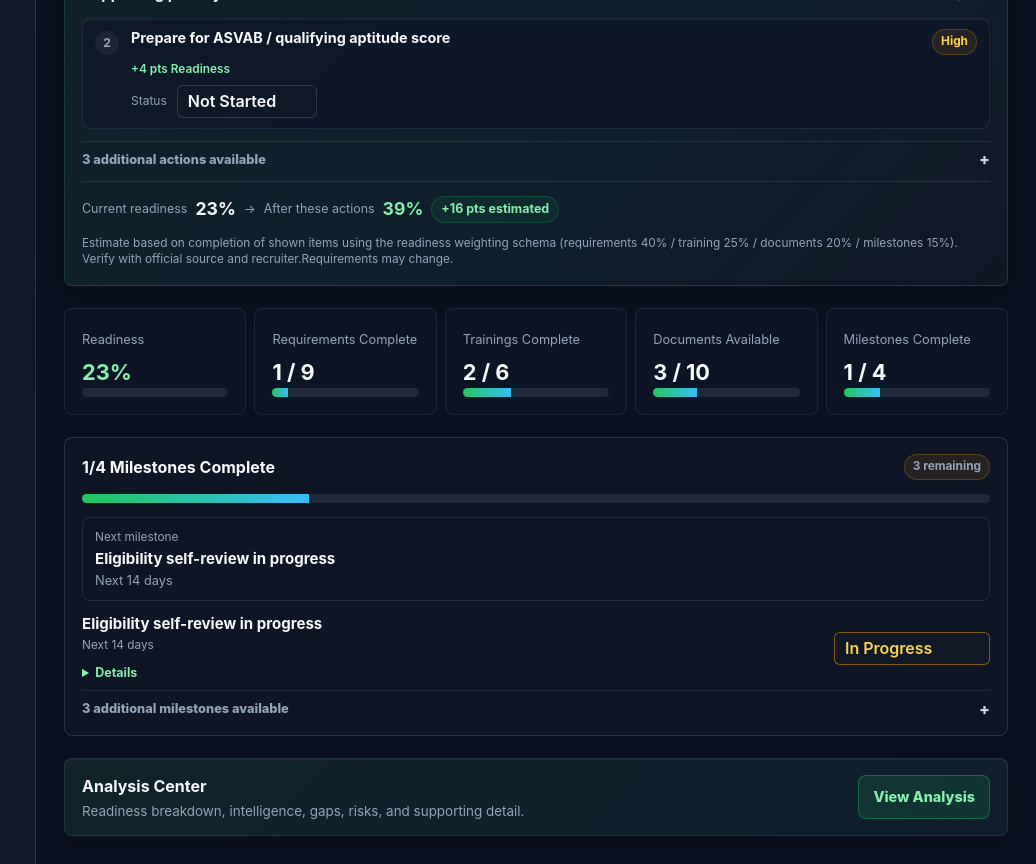
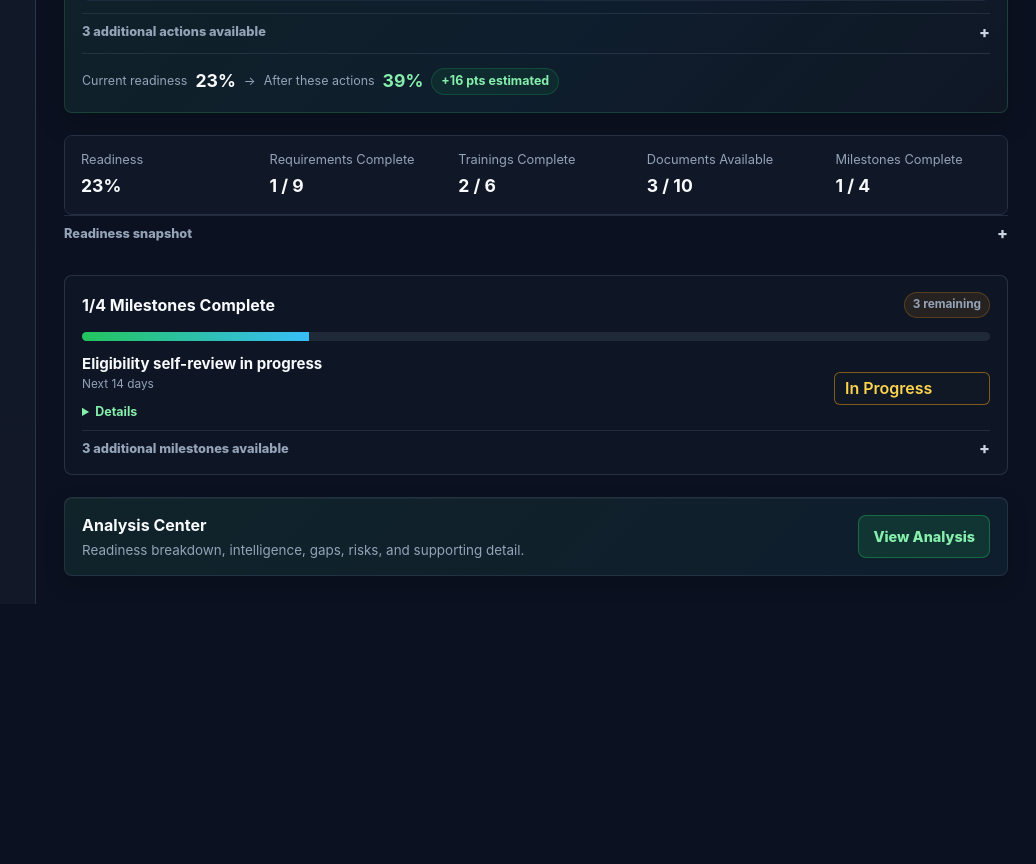
Before and after one commit to omarmanas/career-readiness-platform, a React (Vite) app: page / in a window 1280 px wide. Shown: the part 780-1644 px from the top of the page, without its empty margins (244-1280 px from the left). After the commit the page ends 1384 px from the top, so only its background shows below. Built offline with nearby package versions, Linux system fonts and the light colour scheme.

Commit message:
ux(sprint-58): recompose dashboard into mission briefing

```diff
--- a/src/App.css
+++ b/src/App.css
@@ -1100,6 +1100,15 @@
   font-size: 1.1rem;
 }
 
+.dashboard-briefing-summary {
+  grid-template-columns: repeat(5, minmax(0, 1fr));
+}
+
+.readiness-snapshot-details {
+  display: grid;
+  gap: 10px;
+}
+
 .list-row,
 .table-row,
 .category-card,
--- a/src/components/ActionCenterPanel.tsx
+++ b/src/components/ActionCenterPanel.tsx
@@ -192,6 +192,8 @@
           </div>
           <Badge label={`${blockers.length} ${getText(language, 'gating')}`} tone="danger" />
         </div>
+        <details className="next-actions-more">
+          <summary>{blockers.length} blocker details available</summary>
           <div className="blockers-list">
             {blockers.map((blocker) => {
               const req = selectedTrack.requirements.find((r) => r.id === blocker.id)
@@ -255,6 +257,7 @@
             {getText(language, 'verifyOfficialSourceRecruiter')}.{' '}
             {getText(language, 'requirementsMayChange')}.
           </p>
+        </details>
       </section>
     )
 
@@ -316,11 +319,6 @@
               {getText(language, 'estimated')}
             </span>
           </div>
-            <p className="intel-note">
-              {getText(language, 'projectionEstimateNote')}{' '}
-              {getText(language, 'verifyOfficialSourceRecruiter')}.
-              {getText(language, 'requirementsMayChange')}.
-            </p>
         </div>
       </>
     )}
--- a/src/components/CoachBriefCard.tsx
+++ b/src/components/CoachBriefCard.tsx
@@ -1,7 +1,7 @@
 import { getText, type Language } from '../i18n'
 import type { CareerTrack } from '../types'
 import { getRecommendationSet } from '../utils/recommendations'
-import { calculateReadinessScore, getNextMilestone } from '../utils/readiness'
+import { getNextMilestone } from '../utils/readiness'
 
 interface CoachBriefCardProps {
   selectedTrack: CareerTrack
@@ -13,14 +13,11 @@
 }
 
 export function CoachBriefCard({ selectedTrack, language }: CoachBriefCardProps) {
-  const score = calculateReadinessScore(selectedTrack)
   const { blockers, nextActions } = getRecommendationSet(selectedTrack, 5, language)
   const nextMilestone = getNextMilestone(selectedTrack.milestones)
 
   const primaryBlocker = blockers[0]
   const nextAction = nextActions[0]
-
-  const readinessLine = fill(getText(language, 'coachReadinessLine'), { score: String(score) })
 
   const blockerLine = primaryBlocker
     ? fill(getText(language, 'coachBlockerLine'), { blocker: primaryBlocker.title })
@@ -40,7 +37,6 @@
   return (
     <article className="coach-brief-card" aria-label={getText(language, 'coachBrief')}>
       <span className="coach-brief-kicker">{getText(language, 'coachBrief')}</span>
-      <p className="coach-brief-line">{readinessLine}</p>
       <p className="coach-brief-line">{blockerLine}</p>
       <p className="coach-brief-line">{focusLine}</p>
     </article>
--- a/src/components/DashboardView.tsx
+++ b/src/components/DashboardView.tsx
@@ -24,7 +24,6 @@
   trackTone,
 } from '../utils/display'
 import { getRecommendationSet } from '../utils/recommendations'
-import { getTrackDisplayName } from '../utils/localizedDisplay'
 import {
   calculateReadinessScore,
   getAvailableDocumentCount,
@@ -101,8 +100,25 @@
     (milestone) => milestone.id !== nextMilestone?.id,
   )
   const completedMilestones = getCompletedMilestoneCount(selectedTrack.milestones)
+  const completedRequirements = getCompletedRequirementCount(selectedTrack.requirements)
+  const completedTraining = getCompletedTrainingCount(selectedTrack.trainingPlan)
+  const availableDocuments = getAvailableDocumentCount(selectedTrack.documentChecklist)
   const totalMilestones = selectedTrack.milestones.length
   const remainingMilestones = Math.max(0, totalMilestones - completedMilestones)
+  const requirementsProgress =
+    selectedTrack.requirements.length > 0
+      ? Math.round((completedRequirements / selectedTrack.requirements.length) * 100)
+      : 0
+  const trainingProgress =
+    selectedTrack.trainingPlan.length > 0
+      ? Math.round((completedTraining / selectedTrack.trainingPlan.length) * 100)
+      : 0
+  const documentProgress =
+    selectedTrack.documentChecklist.length > 0
+      ? Math.round((availableDocuments / selectedTrack.documentChecklist.length) * 100)
+      : 0
+  const milestoneProgress =
+    totalMilestones > 0 ? Math.round((completedMilestones / totalMilestones) * 100) : 0
   const { nextActions } = getRecommendationSet(selectedTrack, 5, language)
   const missionAction = nextActions[0]
   const missionPriority = missionAction?.reason.priorityLevel as Priority | undefined
@@ -146,9 +162,8 @@
             )}
           </div>
 
+          {missionAction && (
             <div className="mission-meta">
-            <span>{getTrackDisplayName(selectedTrack, language)}</span>
-            {missionAction && (
               <span className="next-action-impact">
                 +{missionAction.reason.scoreContributionPts}{' '}
                 {getText(
@@ -159,8 +174,8 @@
                 )}{' '}
                 {getText(language, 'readiness')}
               </span>
+            </div>
           )}
-          </div>
 
           {missionAction && missionAction.itemId && missionStatus && (
             <div className="mission-control-row">
@@ -245,10 +260,41 @@
         onDocStatusChange={onDocStatusChange}
       />
 
-      <section
-        className="readiness-snapshot"
-        aria-label={getText(language, 'readinessSnapshot')}
-      >
+      <section aria-label={getText(language, 'readinessSnapshot')}>
+        <div className="compact-metric-row dashboard-briefing-summary">
+          <div>
+            <span>{getText(language, 'readiness')}</span>
+            <strong>{readinessScore}%</strong>
+          </div>
+          <div>
+            <span>{getText(language, 'requirementsComplete')}</span>
+            <strong>
+              {completedRequirements} / {selectedTrack.requirements.length}
+            </strong>
+          </div>
+          <div>
+            <span>{getText(language, 'trainingsComplete')}</span>
+            <strong>
+              {completedTraining} / {selectedTrack.trainingPlan.length}
+            </strong>
+          </div>
+          <div>
+            <span>{getText(language, 'documentsAvailable')}</span>
+            <strong>
+              {availableDocuments} / {selectedTrack.documentChecklist.length}
+            </strong>
+          </div>
+          <div>
+            <span>{getText(language, 'milestonesComplete')}</span>
+            <strong>
+              {completedMilestones} / {selectedTrack.milestones.length}
+            </strong>
+          </div>
+        </div>
+
+        <details className="next-actions-more readiness-snapshot-details">
+          <summary>{getText(language, 'readinessSnapshot')}</summary>
+          <div className="readiness-snapshot">
             <article className="metric-card readiness-snapshot-card">
               <span>{getText(language, 'readiness')}</span>
               <strong key={readinessScore}>{readinessScore}%</strong>
@@ -258,44 +304,42 @@
             </article>
             <article className="metric-card readiness-snapshot-card">
               <span>{getText(language, 'requirementsComplete')}</span>
-          <strong key={getCompletedRequirementCount(selectedTrack.requirements)}>
-            {getCompletedRequirementCount(selectedTrack.requirements)} /{' '}
-            {selectedTrack.requirements.length}
+              <strong key={completedRequirements}>
+                {completedRequirements} / {selectedTrack.requirements.length}
               </strong>
               <div className="progress-bar" aria-hidden="true">
-            <span style={{ width: `${selectedTrack.requirements.length > 0 ? Math.round(getCompletedRequirementCount(selectedTrack.requirements) / selectedTrack.requirements.length * 100) : 0}%` }} />
+                <span style={{ width: `${requirementsProgress}%` }} />
               </div>
             </article>
             <article className="metric-card readiness-snapshot-card">
               <span>{getText(language, 'trainingsComplete')}</span>
-          <strong key={getCompletedTrainingCount(selectedTrack.trainingPlan)}>
-            {getCompletedTrainingCount(selectedTrack.trainingPlan)} /{' '}
-            {selectedTrack.trainingPlan.length}
+              <strong key={completedTraining}>
+                {completedTraining} / {selectedTrack.trainingPlan.length}
               </strong>
               <div className="progress-bar" aria-hidden="true">
-            <span style={{ width: `${selectedTrack.trainingPlan.length > 0 ? Math.round(getCompletedTrainingCount(selectedTrack.trainingPlan) / selectedTrack.trainingPlan.length * 100) : 0}%` }} />
+                <span style={{ width: `${trainingProgress}%` }} />
               </div>
             </article>
             <article className="metric-card readiness-snapshot-card">
               <span>{getText(language, 'documentsAvailable')}</span>
-          <strong key={getAvailableDocumentCount(selectedTrack.documentChecklist)}>
-            {getAvailableDocumentCount(selectedTrack.documentChecklist)} /{' '}
-            {selectedTrack.documentChecklist.length}
+              <strong key={availableDocuments}>
+                {availableDocuments} / {selectedTrack.documentChecklist.length}
               </strong>
               <div className="progress-bar" aria-hidden="true">
-            <span style={{ width: `${selectedTrack.documentChecklist.length > 0 ? Math.round(getAvailableDocumentCount(selectedTrack.documentChecklist) / selectedTrack.documentChecklist.length * 100) : 0}%` }} />
+                <span style={{ width: `${documentProgress}%` }} />
               </div>
             </article>
             <article className="metric-card readiness-snapshot-card">
               <span>{getText(language, 'milestonesComplete')}</span>
-          <strong key={getCompletedMilestoneCount(selectedTrack.milestones)}>
-            {getCompletedMilestoneCount(selectedTrack.milestones)} /{' '}
-            {selectedTrack.milestones.length}
+              <strong key={completedMilestones}>
+                {completedMilestones} / {selectedTrack.milestones.length}
               </strong>
               <div className="progress-bar" aria-hidden="true">
-            <span style={{ width: `${selectedTrack.milestones.length > 0 ? Math.round(getCompletedMilestoneCount(selectedTrack.milestones) / selectedTrack.milestones.length * 100) : 0}%` }} />
+                <span style={{ width: `${milestoneProgress}%` }} />
               </div>
             </article>
+          </div>
+        </details>
       </section>
 
       <article className="milestone-progress-panel">
@@ -310,17 +354,7 @@
           />
         </div>
         <div className="progress-bar" aria-hidden="true">
-          <span style={{ width: `${totalMilestones > 0 ? Math.round(completedMilestones / totalMilestones * 100) : 0}%` }} />
-        </div>
-
-        <div className="milestone-progress-summary">
-          <div>
-            <span>{getText(language, 'nextMilestone')}</span>
-            <strong>
-              {nextMilestone?.title ?? getText(language, 'noUpcomingMilestone')}
-            </strong>
-            {nextMilestone && <p>{nextMilestone.targetDateLabel}</p>}
-          </div>
+          <span style={{ width: `${milestoneProgress}%` }} />
         </div>
 
         <div className="milestone-list">
```
Lines whose indentation alone changed are shown as unchanged.
